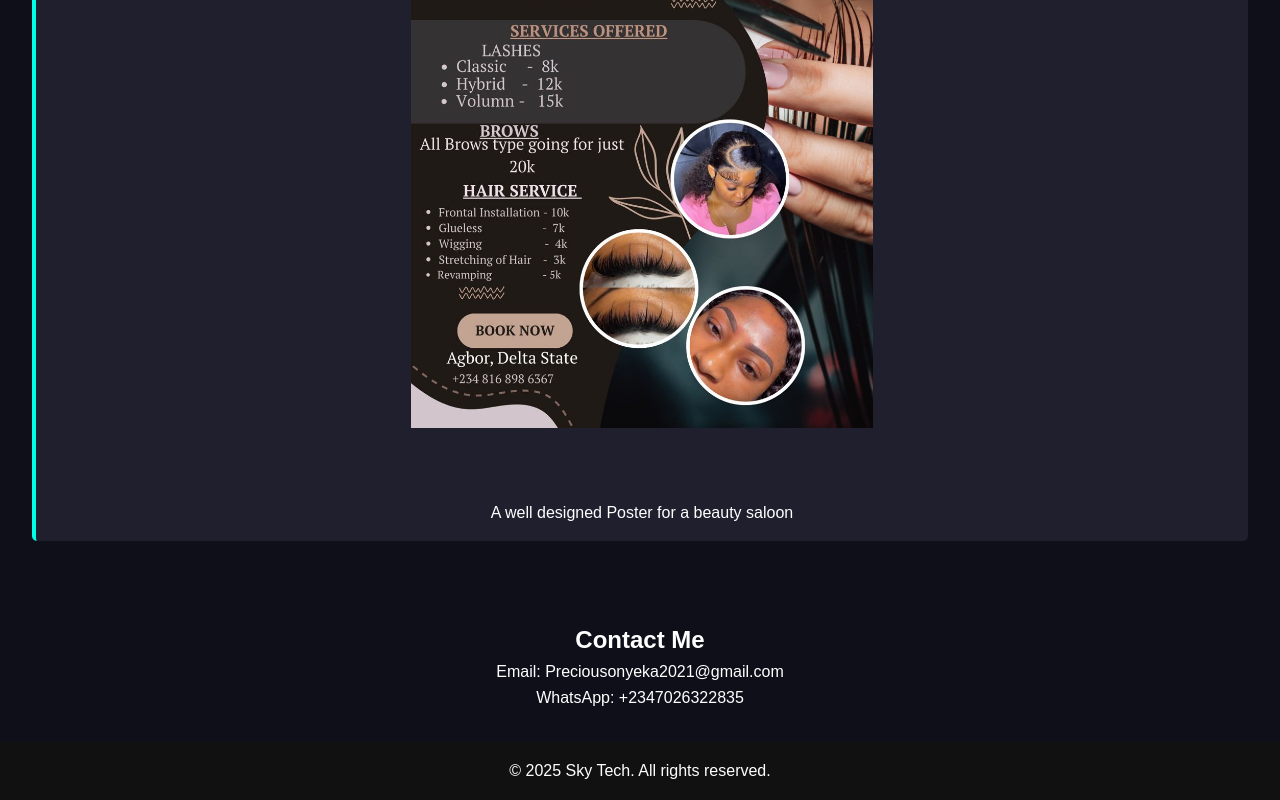
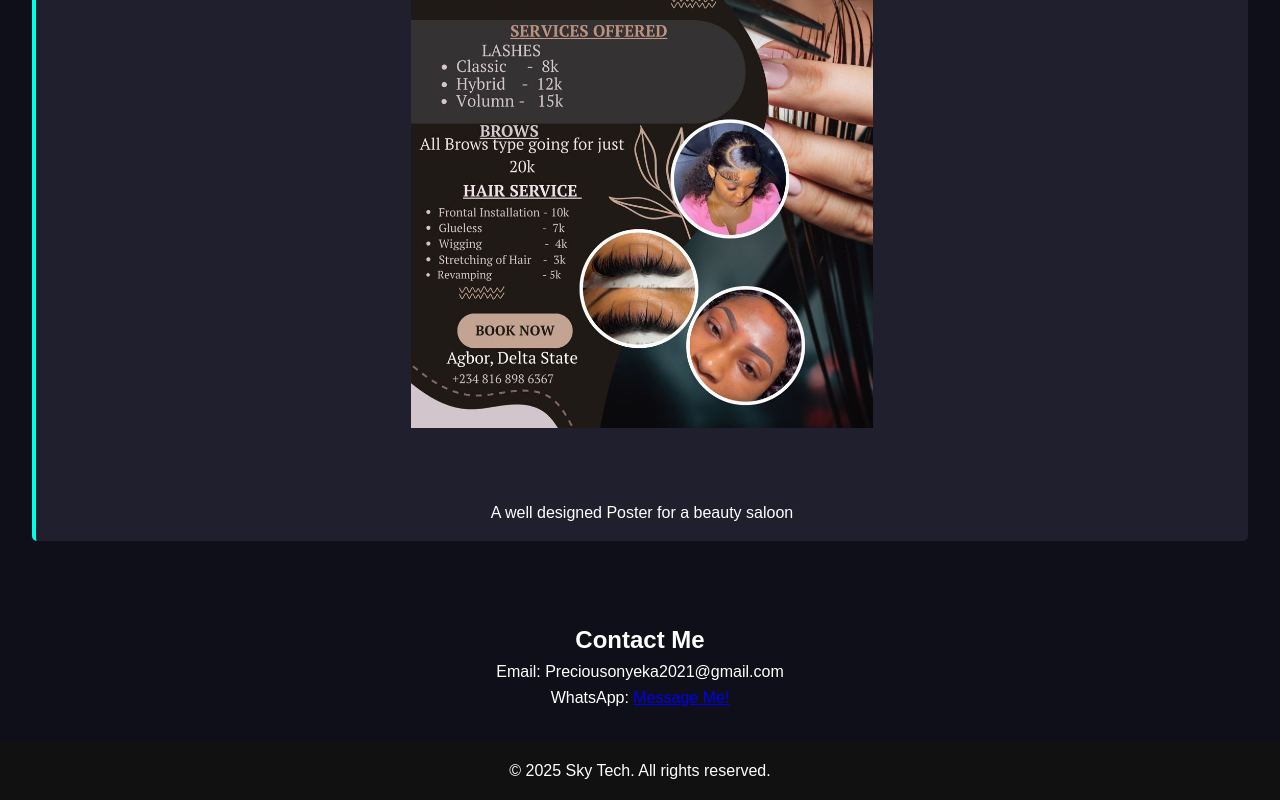
Before and after one commit to Skyghost12/sky_Tech, a plain HTML site: page index.html in a window 1280 px wide. Shown: the part 2032-2832 px from the top of the page. Drawn offline with nearby package versions, Linux system fonts and the light colour scheme.

Commit message:
Add WhatsApp link to contact section
Updated contact section to include a clickable WhatsApp link.

```diff
--- a/index.html
+++ b/index.html
@@ -56,7 +56,7 @@
     <section id="contact" data-aos="fade-up">
         <h2>Contact Me</h2>
         <p>Email: Preciousonyeka2021@gmail.com</p>
-        <p>WhatsApp: +2347026322835</p>
+     <p>WhatsApp: <a href="wa.me/2347026322835">Message Me!</a></p>
     </section>
 
     <footer>
@@ -65,4 +65,5 @@
     <script src="https://unpkg.com/aos@2.3.1/dist/aos.js"></script>
     <script src="index.js"></script>
 </body>
+
 </html>
```
